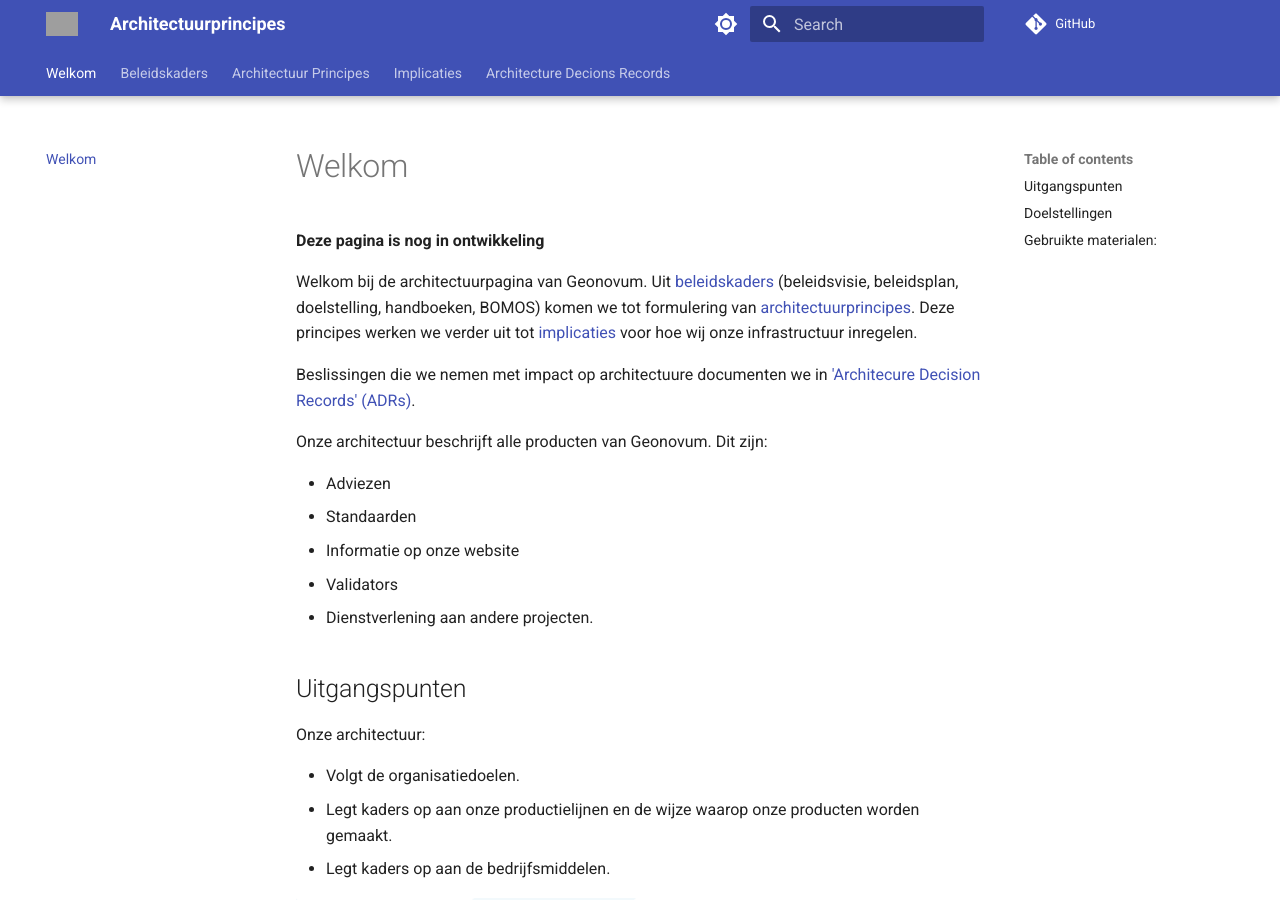
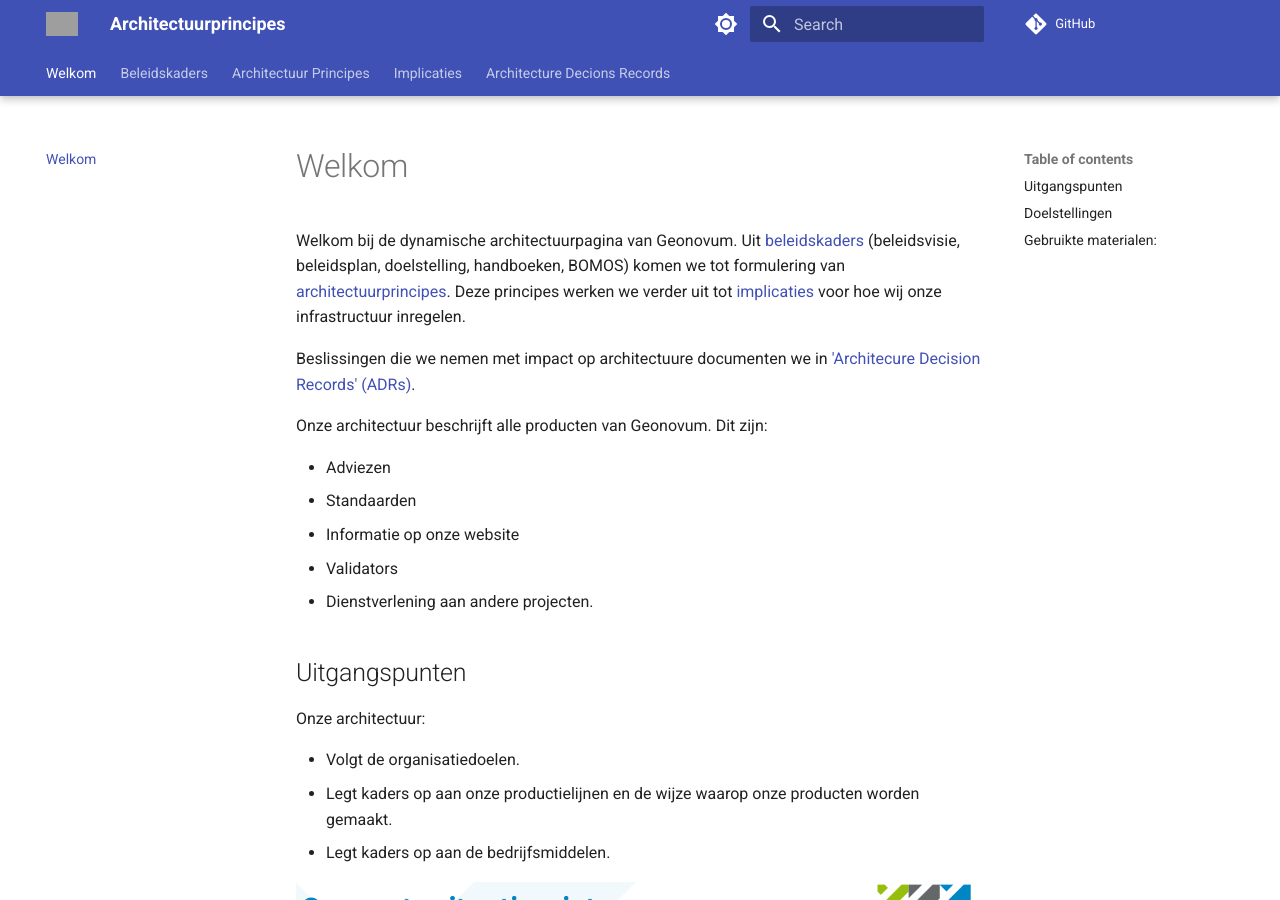
Before and after one commit to Geonovum/geonovum-architectuur, an MkDocs documentation site: the page built from docs/index.md, in a window 1280 px wide and 900 px high. Built offline with MkDocs 1.6.1 and Material for MkDocs 9.7.7, drawn with Linux system fonts in a browser that asks for light colours; comment, search, counter and statistics services are not loaded; grey boxes are pictures that could not be loaded.

Commit message:
disclaimer aangepast.

```diff
--- a/docs/index.md
+++ b/docs/index.md
@@ -1,8 +1,6 @@
 # Welkom
 
-**Deze pagina is nog in ontwikkeling**
-
-Welkom bij de architectuurpagina van Geonovum. Uit [beleidskaders](beleidskaders/index.md) (beleidsvisie, beleidsplan, doelstelling, handboeken, BOMOS) komen we tot formulering van [architectuurprincipes](architectuurprincipes/index.md). Deze
+Welkom bij de dynamische architectuurpagina van Geonovum. Uit [beleidskaders](beleidskaders/index.md) (beleidsvisie, beleidsplan, doelstelling, handboeken, BOMOS) komen we tot formulering van [architectuurprincipes](architectuurprincipes/index.md). Deze
 principes werken we verder uit tot [implicaties](implicaties/index.md) voor hoe wij onze infrastructuur inregelen.
 
 Beslissingen die we nemen met impact op architectuure documenten we in ['Architecure Decision Records' (ADRs)](adr/index.md).
@@ -14,9 +12,6 @@
 - Informatie op onze website
 - Validators
 - Dienstverlening aan andere projecten.
-
-
-
 
 ## Uitgangspunten
 
```
Also changed, not shown: docs/implicaties/index.md (+2 -0 lines).
